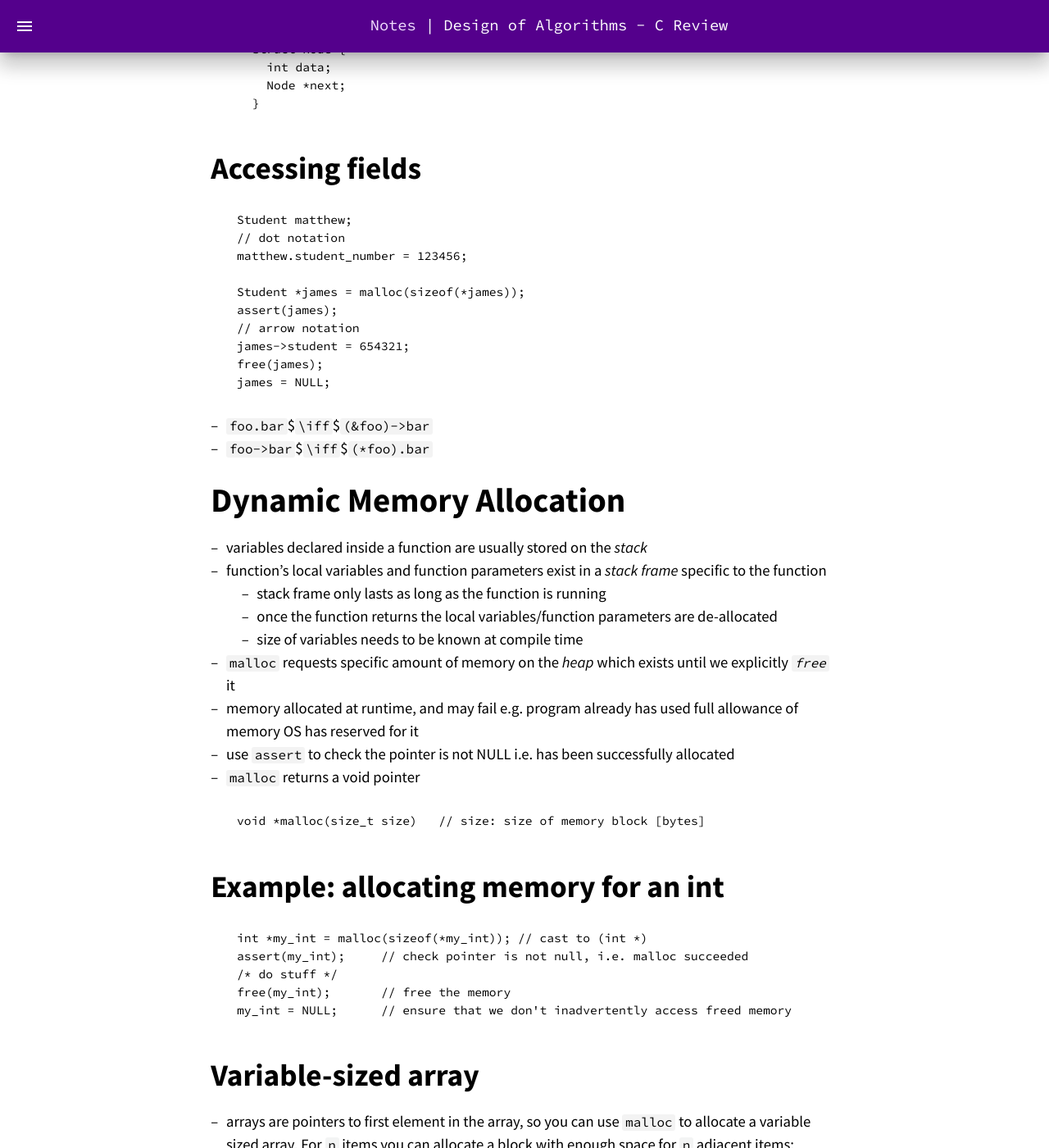
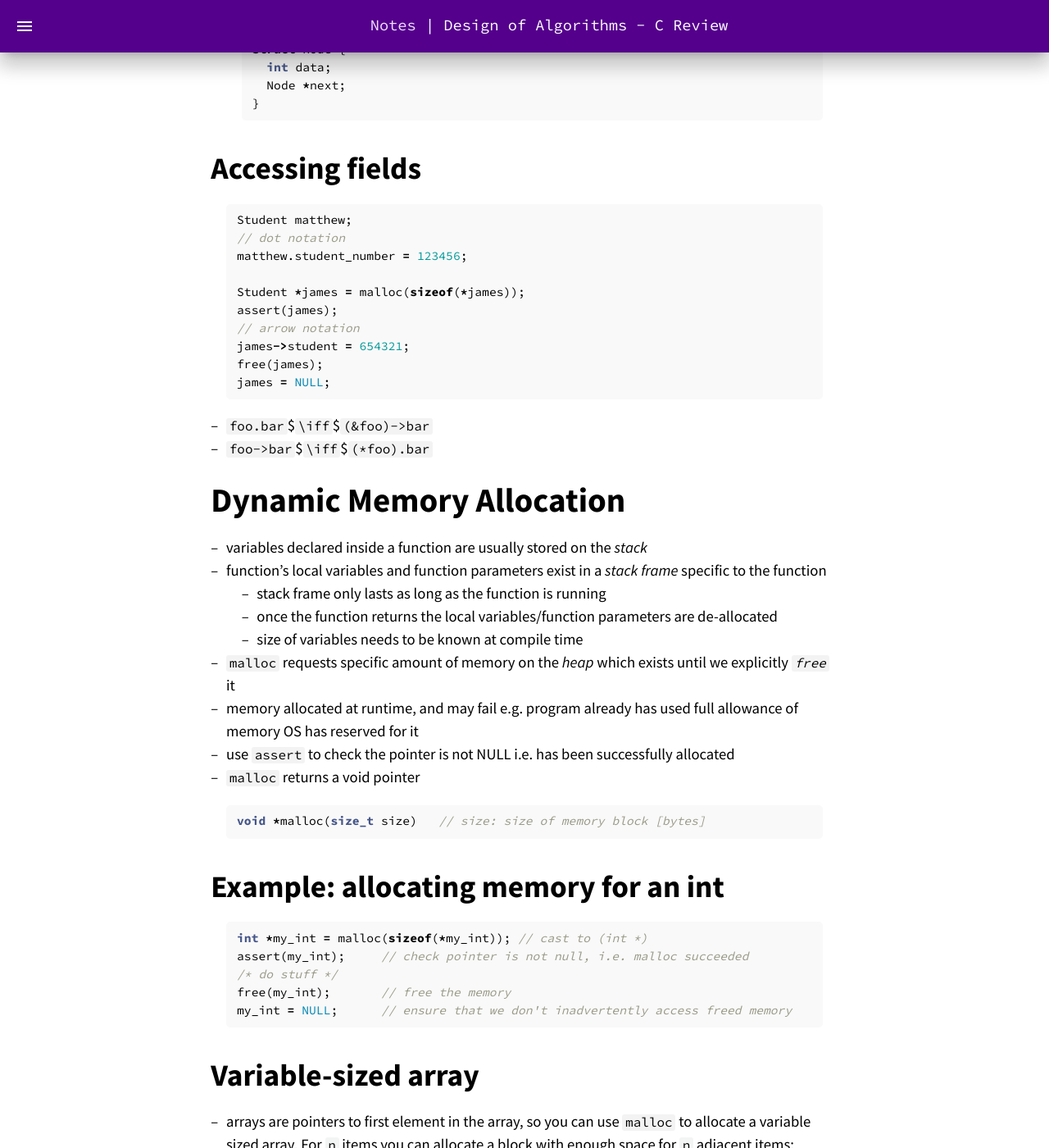
Before and after one commit to jsinkers/notes, a Jekyll site: the page built from _notebooks/algorithms/02_C_Review.md, in a window 1280 px wide and 1400 px high, scrolled down 5347 px. Shown: the whole window at 82% size. Built offline with Jekyll 4.4.1, drawn with Linux system fonts in a browser that asks for light colours; some of the changed text lies outside the part shown.

Commit message:
minor edits to C review

````diff
--- a/_notebooks/algorithms/02_C_Review.md
+++ b/_notebooks/algorithms/02_C_Review.md
@@ -70,7 +70,7 @@ tags:
 - place function prototype declarations at top of file as good practice so you
   don't need to worry about ordering of functions in file
 
-```C
+```c
 // prototype (at top of file)
 return_type function_name(arg_type arg_name);
 
@@ -88,7 +88,7 @@ return_type function_name(arg_type arg_name) {
 - return value: indicates success (0) or failure (non-zero) of program
 
 Program to print the number of arguments and what they are:
-```C
+```c
 int main(int argc, char **argv) {
     int i;
 
@@ -123,7 +123,7 @@ $ gcc -Wall -pedantic -o hello hello.c
 ## Library functions
 
 Standard library header files imported using `#include` preprocessor directive
-```C
+```c
 #include <assert.h> // contains assert, frequently used to verify malloc
 #include <math.h>   // math functions e.g. cos, sin, log, sqrt, ceil, floor
 #include <stdio.h>  // input/output e.g. printf, scanf
@@ -160,7 +160,7 @@ int main(int argc, char **argv) {
 - explicit definition of static array: `int arr[] = {1, 2, 3, 4, 5};`
 
 - tip: always use pointer notation for data types (in function definitions etc.) i.e.
-```C
+```c
 // preferred
 int get_length(int *array) {
     /* ... */
@@ -176,7 +176,7 @@ int get_length(int array[]) {
 ## Structs
 
 - encapsulate multiple pieces of data e.g. student record
-```C
+```c
 typedef struct student Student;
 struct student {
     char *first_name;
@@ -189,7 +189,7 @@ struct student {
 - syntactic sugar: `typedef` this to `Student`, such that `Student` is an alias for
   `struct student`
 - an alternative that avoids the intermediate name is:
-```C
+```c
 typedef struct {
     char *first_name;
     char *last_name;
@@ -199,7 +199,7 @@ typedef struct {
 ```
 - this doesn't allow you to reference the struct within the definition e.g. nodes
   for a linked list/graph:
-```C
+```c
 typedef struct node Node;
 struct node {
     int data;
@@ -208,7 +208,7 @@ struct node {
 ```
 
 ### Accessing fields
-```C
+```c
 Student matthew;
 // dot notation
 matthew.student_number = 123456;
@@ -238,12 +238,12 @@ james = NULL;
 - use `assert` to check the pointer is not NULL i.e. has been successfully allocated
 - `malloc` returns a void pointer
 
-```C
+```c
 void *malloc(size_t size)   // size: size of memory block [bytes]
 ```
 ### Example: allocating memory for an int
 
-```C
+```c
 int *my_int = malloc(sizeof(*my_int)); // cast to (int *)
 assert(my_int);     // check pointer is not null, i.e. malloc succeeded
 /* do stuff */
@@ -256,7 +256,7 @@ my_int = NULL;      // ensure that we don't inadvertently access freed memory
 - arrays are pointers to first element in the array, so you can use `malloc` to allocate
   a variable sized array.  For `n` items you can allocate a block with enough space
   for `n` adjacent items:
-```C
+```c
 int n = 10000;
 double *array = malloc(sizeof(*array) * n);
 /* magic happens here */
@@ -281,8 +281,9 @@ array = NULL;
 - define a macro per header file, and only declare anything if it hasn't been defined yet
 
 e.g. to write a hello world module
+
 *`hello.h`*:
-```C
+```c
 // import guard
 #ifndef HELLO_H
 #define HELLO_H
@@ -293,7 +294,7 @@ void hello(char *name);
 ```
 
 *`hello.c`*:
-```C
+```c
 #include <stdio.h>
 #include "hello.h"
 
@@ -304,7 +305,7 @@ void hello(char *name) {
 ```
 
 *`main.c`*
-```C
+```c
 #include "hello.h"
 
 int main(int argc, char **argv) {
````
